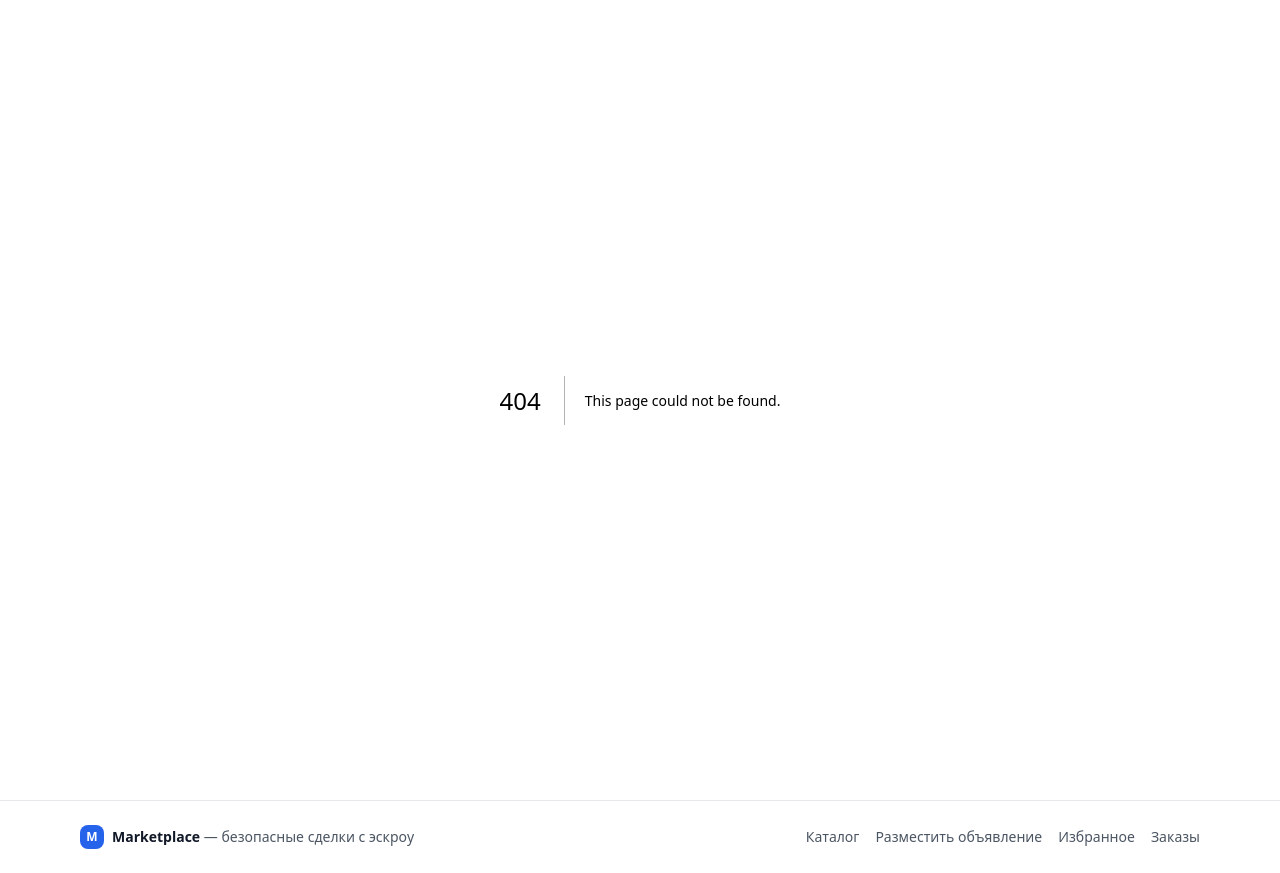
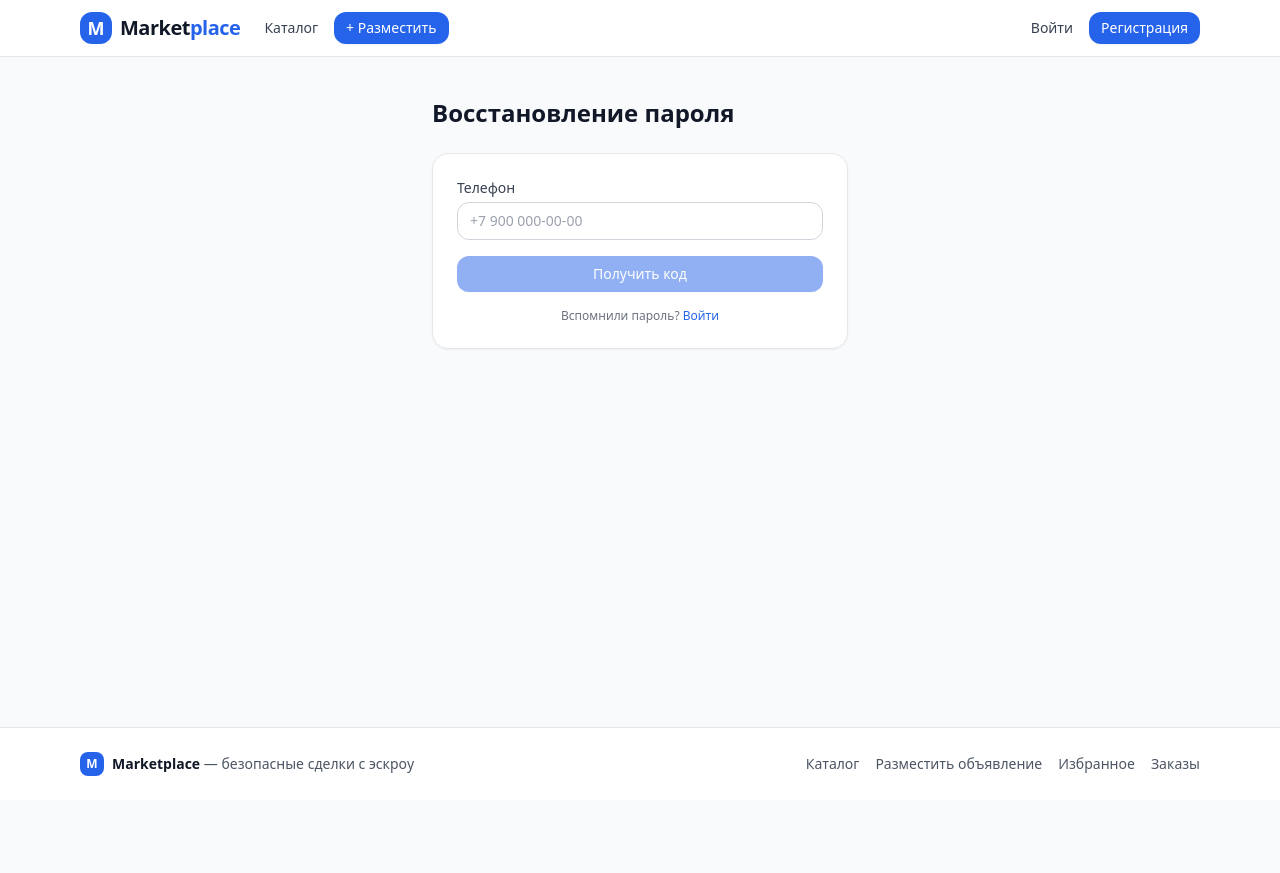
Before and after one commit to YBlad-communist/marketplace, a Next.js app in the folder apps/web/: page /forgot-password in a window 1280 px wide. Before the commit this address had no page. After the commit the page ends 800 px from the top, so only its background shows below. Built offline with nearby package versions, Linux system fonts and the light colour scheme; no server answers.

Commit message:
feat(auth): forgot-password page and link on login

```diff
--- /dev/null
+++ b/apps/web/src/app/forgot-password/page.tsx
@@ -0,0 +1,128 @@
+'use client';
+
+import { useState } from 'react';
+import Link from 'next/link';
+import { useRouter } from 'next/navigation';
+import { Header } from '@/components/Header';
+import { post, ApiError } from '@/lib/api';
+
+export default function ForgotPasswordPage() {
+  const router = useRouter();
+  const [step, setStep] = useState<'phone' | 'reset'>('phone');
+  const [phone, setPhone] = useState('');
+  const [code, setCode] = useState('');
+  const [newPassword, setNewPassword] = useState('');
+  const [confirmPassword, setConfirmPassword] = useState('');
+  const [error, setError] = useState<string | null>(null);
+  const [submitting, setSubmitting] = useState(false);
+
+  const requestCode = async () => {
+    setSubmitting(true);
+    setError(null);
+    try {
+      await post('/api/auth/password/forgot', { phone });
+      setStep('reset');
+    } catch (err) {
+      setError(err instanceof ApiError ? err.message : 'Не удалось отправить код');
+    } finally {
+      setSubmitting(false);
+    }
+  };
+
+  const resetPassword = async () => {
+    if (newPassword !== confirmPassword) {
+      setError('Пароли не совпадают');
+      return;
+    }
+    setSubmitting(true);
+    setError(null);
+    try {
+      await post('/api/auth/password/reset', { phone, code, newPassword });
+      router.push('/login?reset=1');
+    } catch (err) {
+      setError(err instanceof ApiError ? err.message : 'Не удалось сбросить пароль');
+    } finally {
+      setSubmitting(false);
+    }
+  };
+
+  return (
+    <div>
+      <Header />
+      <main className="mx-auto max-w-md px-4 py-10">
+        <h1 className="mb-6 text-2xl font-bold">Восстановление пароля</h1>
+        <div className="card space-y-4 p-6">
+          {step === 'phone' ? (
+            <>
+              <div>
+                <label className="label">Телефон</label>
+                <input
+                  className="input"
+                  type="tel"
+                  placeholder="+7 900 000-00-00"
+                  value={phone}
+                  onChange={(e) => setPhone(e.target.value)}
+                />
+              </div>
+              {error && <p className="text-sm text-red-600">{error}</p>}
+              <button className="btn-primary w-full" onClick={requestCode} disabled={submitting || !phone}>
+                {submitting ? 'Отправка…' : 'Получить код'}
+              </button>
+            </>
+          ) : (
+            <>
+              <p className="text-sm text-gray-600">
+                Если номер {phone} зарегистрирован — на него отправлен код подтверждения.
+              </p>
+              <div>
+                <label className="label">Код из SMS</label>
+                <input
+                  className="input"
+                  inputMode="numeric"
+                  maxLength={6}
+                  value={code}
+                  onChange={(e) => setCode(e.target.value.replace(/\D/g, ''))}
+                />
+              </div>
+              <div>
+                <label className="label">Новый пароль</label>
+                <input
+                  className="input"
+                  type="password"
+                  value={newPassword}
+                  onChange={(e) => setNewPassword(e.target.value)}
+                />
+              </div>
+              <div>
+                <label className="label">Повторите пароль</label>
+                <input
+                  className="input"
+                  type="password"
+                  value={confirmPassword}
+                  onChange={(e) => setConfirmPassword(e.target.value)}
+                />
+              </div>
+              {error && <p className="text-sm text-red-600">{error}</p>}
+              <button
+                className="btn-primary w-full"
+                onClick={resetPassword}
+                disabled={submitting || code.length !== 6 || !newPassword}
+              >
+                {submitting ? 'Сохранение…' : 'Сохранить новый пароль'}
+              </button>
+              <button type="button" className="text-xs text-gray-500 hover:underline" onClick={() => setStep('phone')}>
+                Изменить номер
+              </button>
+            </>
+          )}
+          <p className="text-center text-xs text-gray-500">
+            Вспомнили пароль?{' '}
+            <Link href="/login" className="text-brand-600">
+              Войти
+            </Link>
+          </p>
+        </div>
+      </main>
+    </div>
+  );
+}
--- a/apps/web/src/app/login/page.tsx
+++ b/apps/web/src/app/login/page.tsx
@@ -71,6 +71,11 @@ export default function LoginPage() {
               onChange={(e) => setPassword(e.target.value)}
               required
             />
+            <div className="mt-1 text-right">
+              <Link href="/forgot-password" className="text-xs text-brand-600 hover:underline">
+                Забыли пароль?
+              </Link>
+            </div>
           </div>
           {error && (
             <p className="text-sm text-red-600" role="alert">
```
